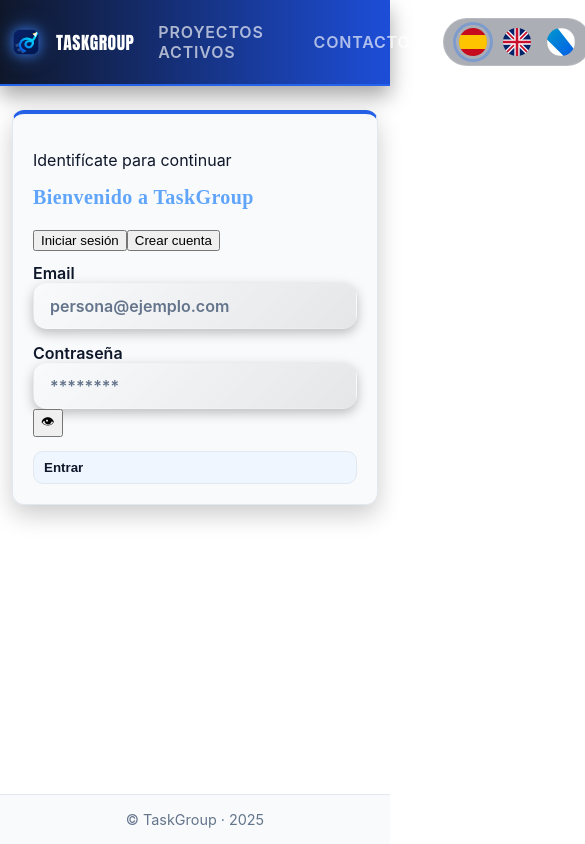
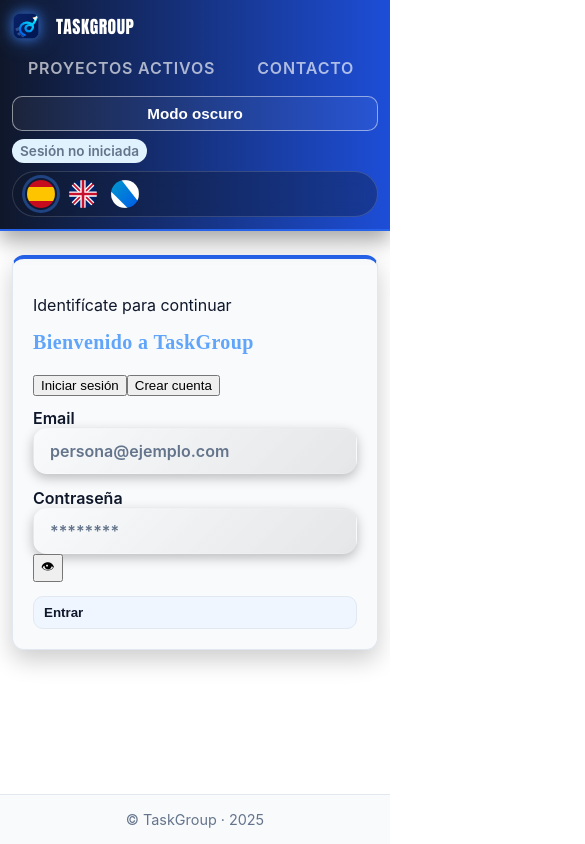
Before and after one commit to lgarbayo/TaskGroup, an Angular app in the folder app/: page /list in a window 390 px wide. Shown: the top 844 px of the page, 585 px wide, since content can reach past the window. Built offline with nearby package versions, Linux system fonts and the light colour scheme.

Commit message:
refactor: responsive style for other dimensions

```diff
--- a/app/src/styles.css
+++ b/app/src/styles.css
@@ -585,6 +585,12 @@
   .detail-grid {
     grid-template-columns: 1fr;
   }
+
+  .table-card,
+  .table-card.tasks {
+    height: auto;
+    max-height: none;
+  }
 }
 
 .table-card {
@@ -951,6 +957,7 @@
 .project-actions {
   display: flex;
   gap: 8px;
+  flex-wrap: wrap;
 }
 
 .project-actions {
@@ -960,6 +967,8 @@
 /* Avatar upload mobile phone */
 @media (max-width: 640px) {
   .app-header .wrap {
+    flex-wrap: wrap;
+    justify-content: flex-start;
     gap: 8px;
     padding: 16px 20px;
   }
@@ -972,6 +981,33 @@
   .brand-logo {
     height: 36px;
     width: 36px;
+  }
+
+  .spacer {
+    display: none;
+  }
+
+  .nav-links {
+    width: 100%;
+    flex-wrap: wrap;
+    justify-content: flex-start;
+    gap: 10px;
+  }
+
+  .language-switcher {
+    order: 3;
+    width: 100%;
+    justify-content: flex-start;
+  }
+
+  .language-switcher .language-btn {
+    width: 32px;
+    height: 32px;
+  }
+
+  .app-header .btn.ghost {
+    width: 100%;
+    justify-content: center;
   }
 
   .container {
@@ -1007,6 +1043,17 @@
 
   .project-actions {
     justify-content: flex-start;
+    width: 100%;
+  }
+
+  .project-actions button {
+    flex: 1 0 auto;
+    min-width: 140px;
+  }
+
+  .table-actions {
+    flex-direction: column;
+    align-items: stretch;
   }
 }
 
```
